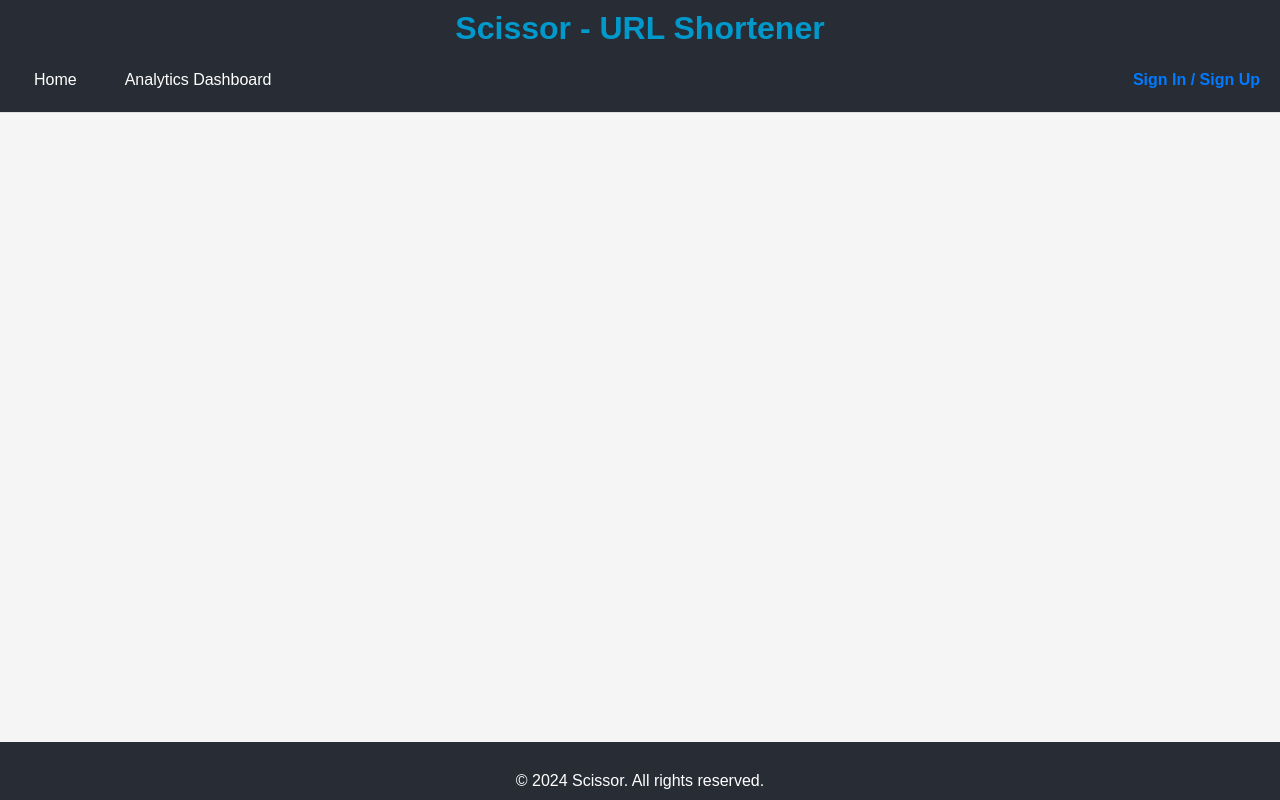
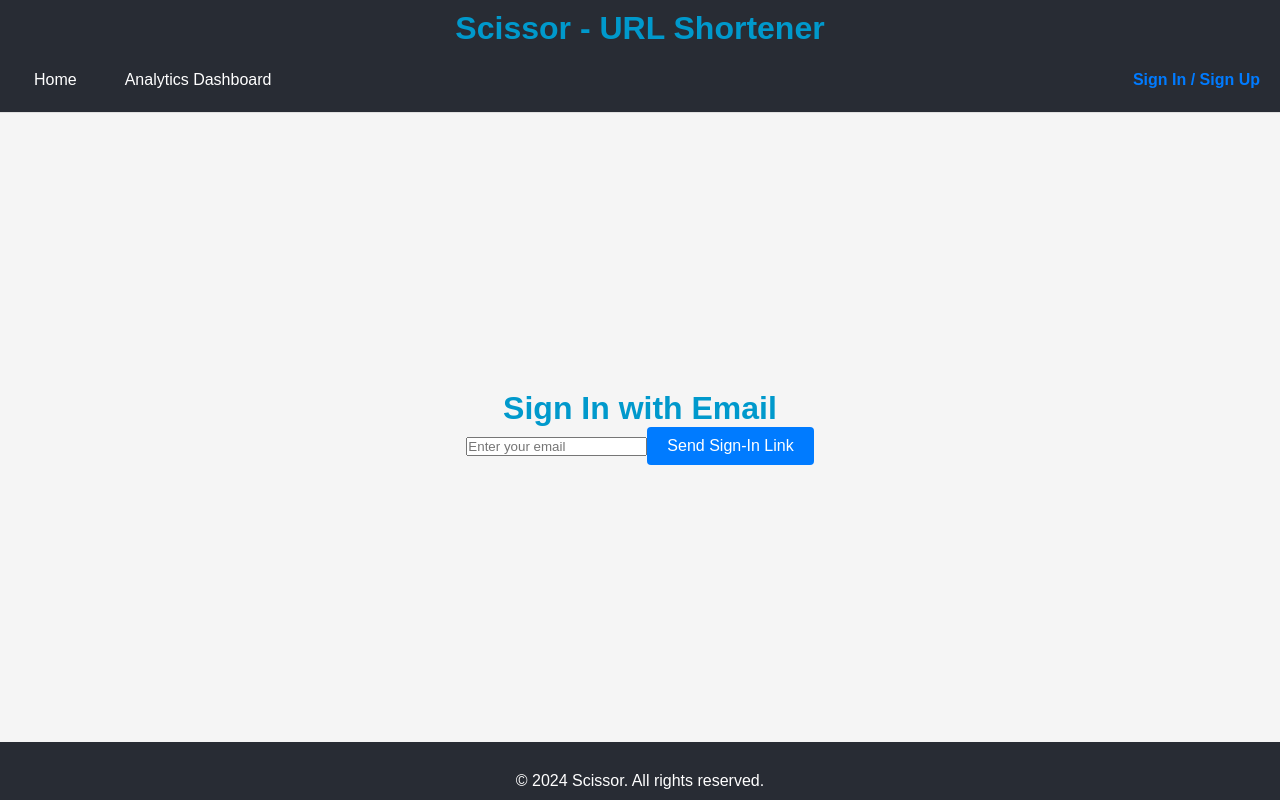
Before and after one commit to Olagoke1234/scissor-app, a React (Create React App) app: page /signIn in a window 1280 px wide. Built offline with nearby package versions, Linux system fonts and the light colour scheme.

Commit message:
Reset google sign in

```diff
--- a/src/App.tsx
+++ b/src/App.tsx
@@ -13,10 +13,13 @@ import LandingPage from "./components/LandingPage";
 import URLShortener from "./components/URLShortener";
 import RedirectPage from "./components/RedirectPage";
 import AnalyticsDashboard from "./components/AnalyticsDashboard";
+import SignInEmail from "./components/SignInEmail";
+import CompleteSignIn from "./components/CompleteSignIn";
 
 const App = () => {
   const location = useLocation();
-  const showHeaderFooter = location.pathname !== "/";
+  const showHeaderFooter =
+    location.pathname !== "/" && location.pathname !== "/completeSignIn";
 
   return (
     <div className="App">
@@ -27,6 +30,8 @@ const App = () => {
           <Route path="/shortener" element={<URLShortener />} />
           <Route path="/short/:shortURL" element={<RedirectPage />} />
           <Route path="/analytics" element={<AnalyticsDashboard />} />
+          <Route path="/signIn" element={<SignInEmail />} />
+          <Route path="/completeSignIn" element={<CompleteSignIn />} />
           <Route path="/404" element={<h2>404 - Page Not Found</h2>} />
         </Routes>
       </main>
--- /dev/null
+++ b/src/components/CompleteSignIn.tsx
@@ -0,0 +1,41 @@
+// src/components/CompleteSignIn.tsx
+import React, { useEffect } from "react";
+import {
+  getAuth,
+  isSignInWithEmailLink,
+  signInWithEmailLink,
+} from "firebase/auth";
+import { useNavigate } from "react-router-dom";
+
+const CompleteSignIn: React.FC = () => {
+  const auth = getAuth();
+  const navigate = useNavigate();
+
+  useEffect(() => {
+    const completeSignIn = async () => {
+      try {
+        const url = window.location.href;
+        const email = window.localStorage.getItem("emailForSignIn");
+
+        if (isSignInWithEmailLink(auth, url)) {
+          if (!email) {
+            navigate("/"); // Redirect if no email found
+            return;
+          }
+
+          await signInWithEmailLink(auth, email, url);
+          window.localStorage.removeItem("emailForSignIn");
+          navigate("/dashboard"); // Redirect after successful sign-in
+        }
+      } catch (error) {
+        console.error("Error completing sign-in:", error);
+      }
+    };
+
+    completeSignIn();
+  }, [auth, navigate]);
+
+  return <div>Completing sign-in...</div>;
+};
+
+export default CompleteSignIn;
--- /dev/null
+++ b/src/components/SignInEmail.tsx
@@ -0,0 +1,40 @@
+// src/components/SignInEmail.tsx
+import React, { useState } from "react";
+import { getAuth, sendSignInLinkToEmail } from "firebase/auth";
+import { useNavigate } from "react-router-dom";
+
+const SignInEmail: React.FC = () => {
+  const [email, setEmail] = useState("");
+  const auth = getAuth();
+  const navigate = useNavigate();
+
+  const handleSendSignInLink = async () => {
+    const actionCodeSettings = {
+      url: "https://scissor-b5939.firebaseapp.com", // Make sure this URL is registered in Firebase
+      handleCodeInApp: true,
+    };
+
+    try {
+      await sendSignInLinkToEmail(auth, email, actionCodeSettings);
+      window.localStorage.setItem("emailForSignIn", email);
+      navigate("/checkEmail"); // Navigate to a page that informs the user to check their email
+    } catch (error) {
+      console.error("Error sending sign-in link:", error);
+    }
+  };
+
+  return (
+    <div>
+      <h1>Sign In with Email</h1>
+      <input
+        type="email"
+        value={email}
+        onChange={(e) => setEmail(e.target.value)}
+        placeholder="Enter your email"
+      />
+      <button onClick={handleSendSignInLink}>Send Sign-In Link</button>
+    </div>
+  );
+};
+
+export default SignInEmail;
```
